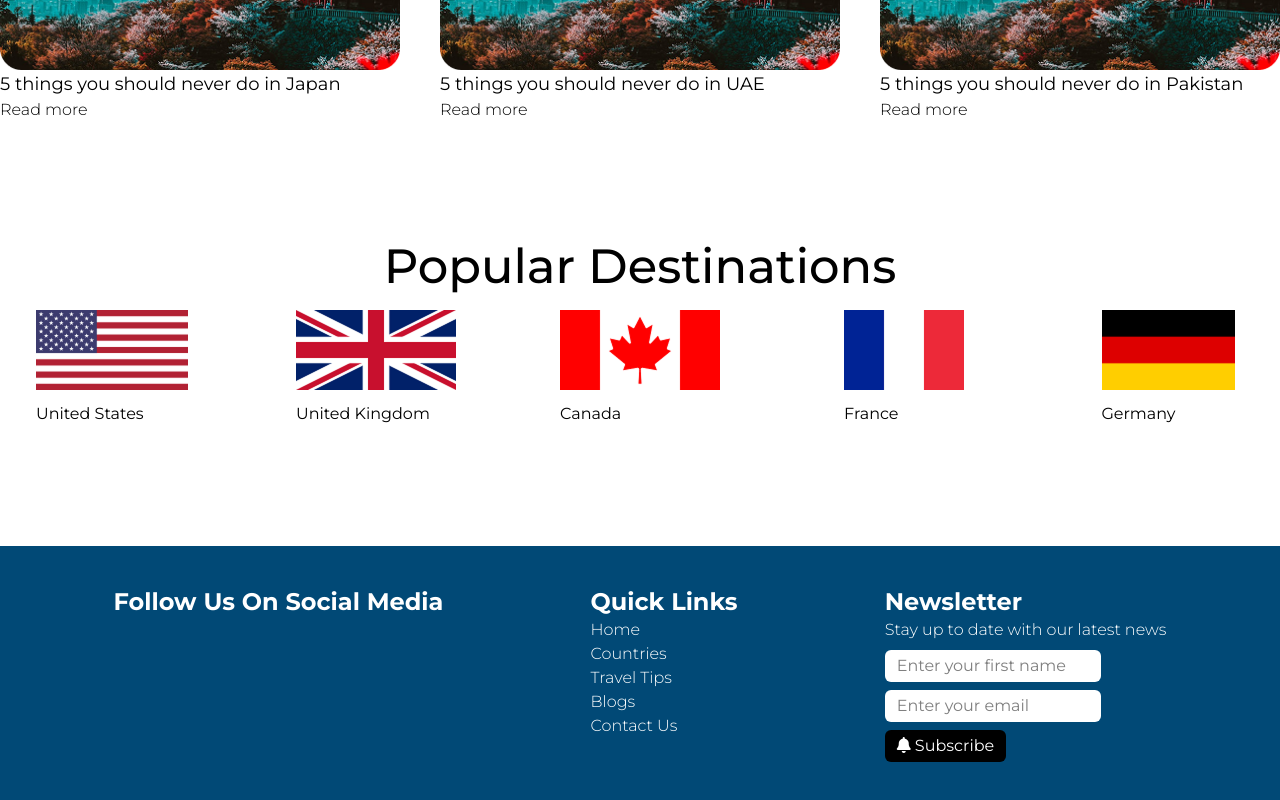
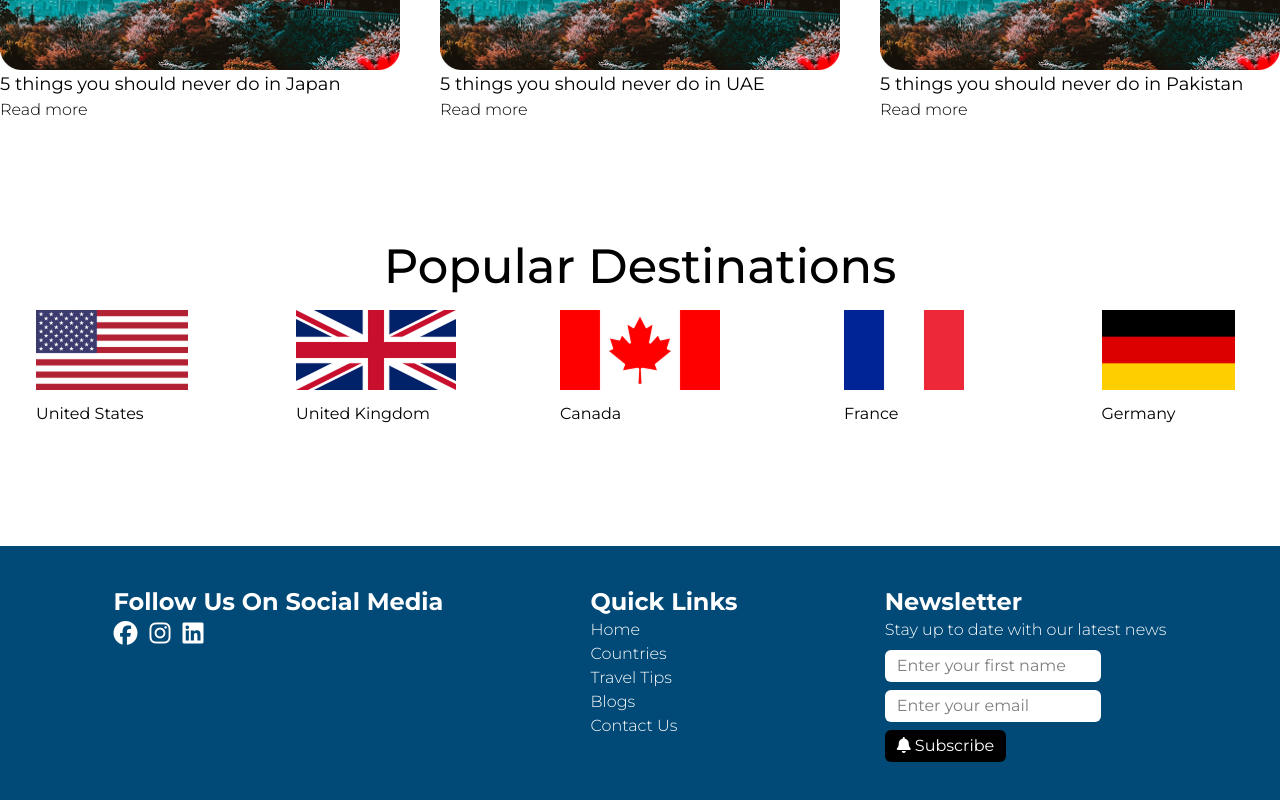
Before and after one commit to Bilal-19/Cultural-Ettiqutes-Guide, a React (Vite) app: page / in a window 1280 px wide. Shown: the part 1041-1841 px from the top of the page. Built offline with nearby package versions, Linux system fonts and the light colour scheme.

Commit message:
Updated footer.

```diff
--- a/src/Components/Footer.jsx
+++ b/src/Components/Footer.jsx
@@ -1,11 +1,22 @@
 import React from "react";
 
-export default function Footer(){
+export default function Footer() {
     return (
         <>
             <div class="w-full bg-[#014976] text-white flex flex-col md:flex-row justify-around p-5 md:p-10 space-y-5 md:space-y-0">
                 <div>
                     <h4 className="font-bold text-2xl">Follow Us On Social Media</h4>
+                    <div className="text-2xl flex flex-row space-x-3">
+                        <a href="">
+                            <i class="fa-brands fa-facebook"></i>
+                        </a>
+                        <a href="">
+                            <i class="fa-brands fa-instagram"></i>
+                        </a>
+                        <a href="">
+                            <i class="fa-brands fa-linkedin"></i>
+                        </a>
+                    </div>
                 </div>
 
                 <div>
@@ -23,8 +34,8 @@ export default function Footer(){
                     <h4 className="font-bold text-2xl">Newsletter</h4>
                     <p className="font-light text-md mb-2">Stay up to date with our latest news</p>
                     <form action="" className="space-y-2">
-                    <input type="text" className="bg-white rounded-md text-black px-3 py-1 block focus:outline-none" placeholder="Enter your first name"/>
-                    <input type="email" className="bg-white rounded-md text-black px-3 py-1 block focus:outline-none" placeholder="Enter your email"/>
+                        <input type="text" className="bg-white rounded-md text-black px-3 py-1 block focus:outline-none" placeholder="Enter your first name" />
+                        <input type="email" className="bg-white rounded-md text-black px-3 py-1 block focus:outline-none" placeholder="Enter your email" />
                         <button className="bg-black text-white rounded-md px-3 py-1 hover:cursor-pointer"><i class="fa-solid fa-bell"></i> Subscribe</button>
                     </form>
                 </div>
```
Lines whose indentation alone changed are shown as unchanged.
